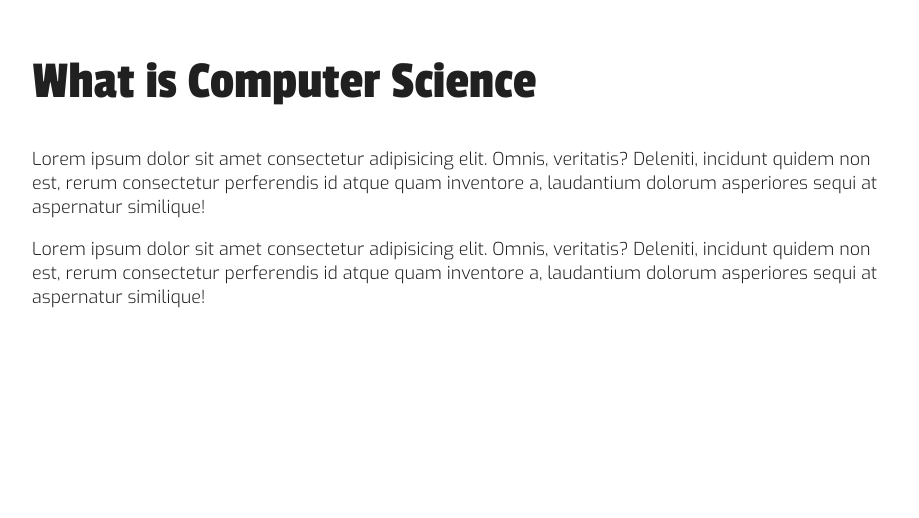
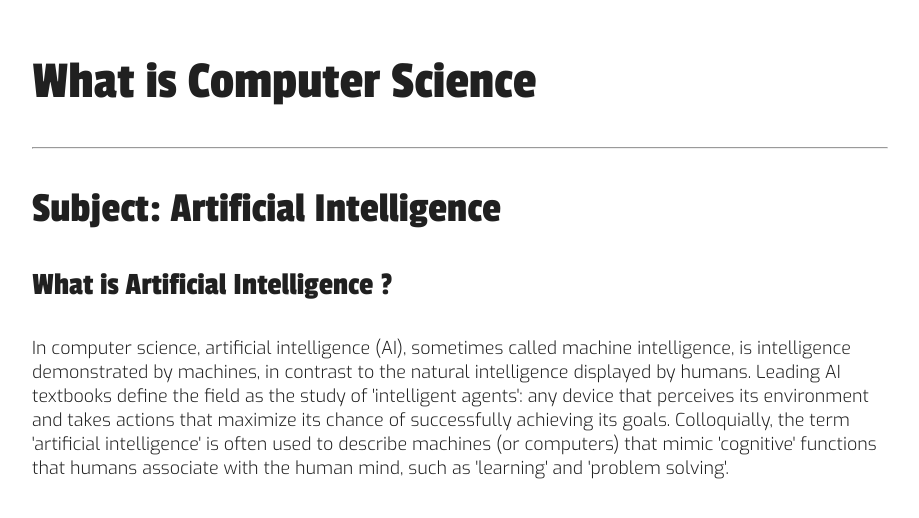
Before and after one commit to juveria-manzar/Angelling-Angular, an Angular app: page / in a window 1280 px wide. Shown: the top 518 px of the page, without its empty margins (180-1099 px from the left). Built offline with nearby package versions, Linux system fonts and the light colour scheme.

Commit message:
templating

```diff
--- a/src/app/app/app.component.html
+++ b/src/app/app/app.component.html
@@ -1,3 +1,5 @@
 <h1>What is Computer Science</h1>
-<p>Lorem ipsum dolor sit amet consectetur adipisicing elit. Omnis, veritatis? Deleniti, incidunt quidem non est, rerum consectetur perferendis id atque quam inventore a, laudantium dolorum asperiores sequi at aspernatur similique!</p>
-<p>Lorem ipsum dolor sit amet consectetur adipisicing elit. Omnis, veritatis? Deleniti, incidunt quidem non est, rerum consectetur perferendis id atque quam inventore a, laudantium dolorum asperiores sequi at aspernatur similique!</p>
+<hr>
+<h2>Subject: {{title}} </h2>
+<h3>{{details.heading}}</h3>
+<p> {{details.desc}} </p>
--- a/src/app/app/app.component.ts
+++ b/src/app/app/app.component.ts
@@ -7,7 +7,6 @@ import { Component, OnInit } from '@angular/core';
   styleUrls: ['./app.component.css']
 })
 export class AppComponent implements OnInit{
-  title = 'AngularProject';
   constructor(){
     console.log('component declared succesffully')
   }
@@ -18,4 +17,13 @@ export class AppComponent implements OnInit{
   private callme():void{
     console.log('calling method on initialization')
   }
+
+  title = 'Artificial Intelligence';
+  details={
+    heading:'What is Artificial Intelligence ?',
+    desc:"In computer science, artificial intelligence (AI), sometimes called machine intelligence, is intelligence demonstrated by machines, in contrast to the natural intelligence displayed by humans. Leading AI textbooks define the field as the study of 'intelligent agents': any device that perceives its environment and takes actions that maximize its chance of successfully achieving its goals. Colloquially, the term 'artificial intelligence' is often used to describe machines (or computers) that mimic 'cognitive' functions that humans associate with the human mind, such as 'learning' and 'problem solving'."
+  }
+
+  fields=['Machine Learning','Deep Learning','Neural Networks']
+
 }
```
